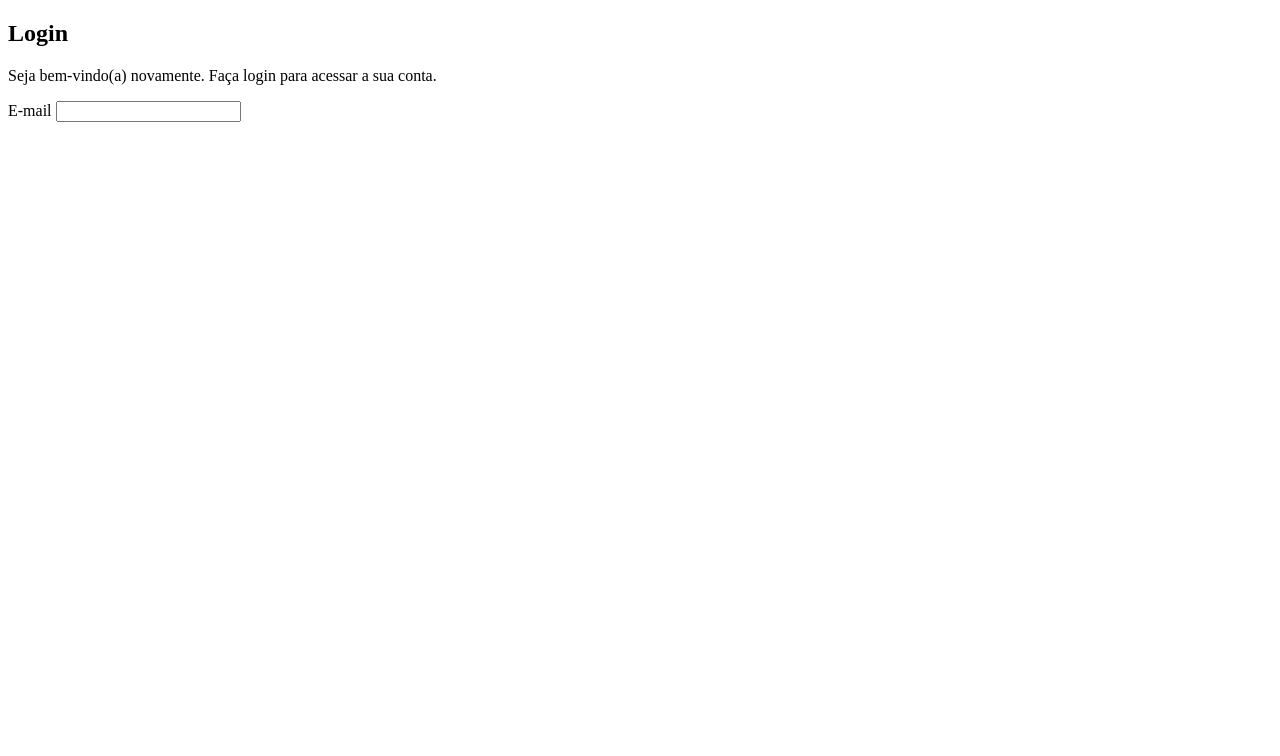
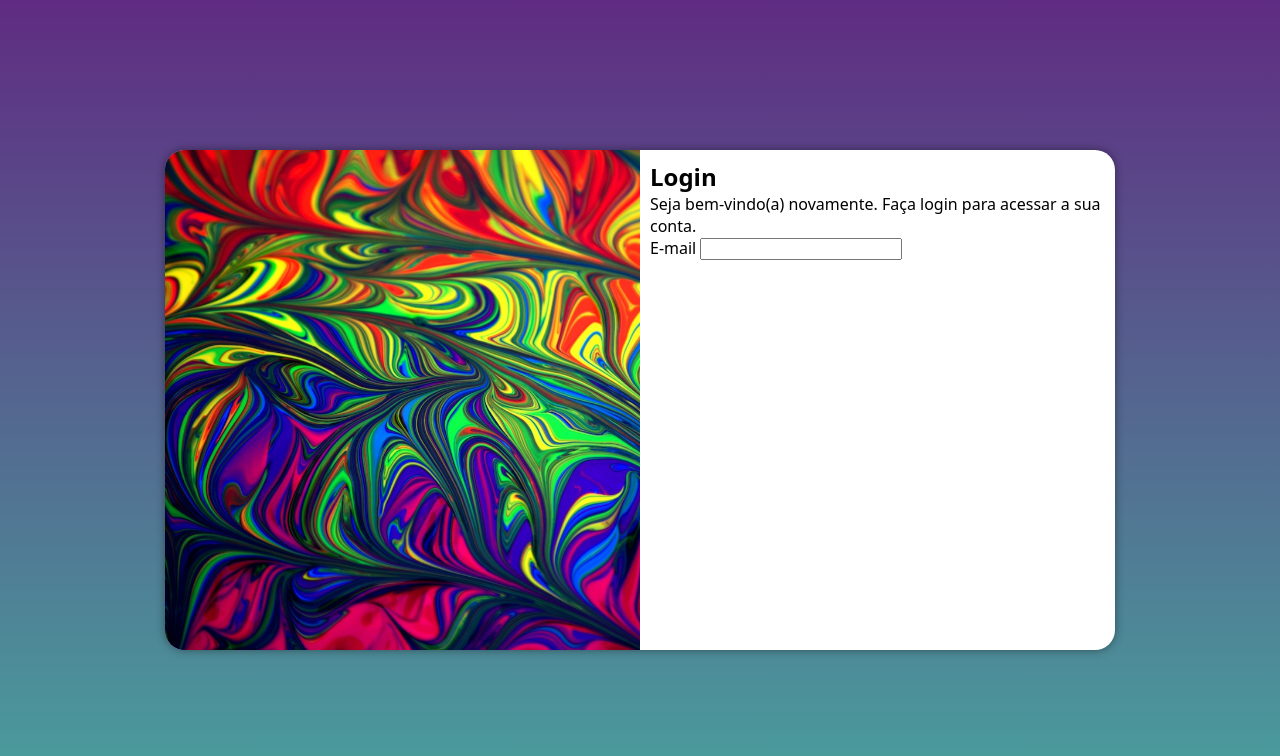
Before and after one commit to Matheussmendess/projeto-login, a plain HTML site: page index.html in a window 1280 px wide. Drawn offline with Linux system fonts and the light colour scheme.

Commit message:
media query

```diff
--- /dev/null
+++ b/estilos/media-query.css
@@ -0,0 +1,45 @@
+@charset "UTF-8";
+
+@media screen and (min-width:768px) and (max-width:992px) {
+
+    body{
+        background-image: linear-gradient(to top, #49a09d, #5f2c82);
+    }
+
+    section#login {
+        width: 80vw;
+    }
+
+    section#login > div#imagem {
+        float: left;
+        width: 30%;
+        height: 100%;
+    }
+
+    section#login > div#formulario {
+        float: right;
+        width: 70%;
+    }
+}
+
+@media screen and (min-width:992px) {
+
+    body{
+        background-image: linear-gradient(to top, #49a09d, #5f2c82);
+    }
+
+    section#login {
+        width: 950px;
+    }
+
+    section#login > div#imagem {
+        float: left;
+        width: 50%;
+        height: 100%;
+    }
+
+    section#login > div#formulario {
+        float: right;
+        width: 50%;
+    }
+}
--- a/estilos/style.css
+++ b/estilos/style.css
@@ -1 +1,50 @@
 @charset "UTF-8";
+
+*{
+    font-family: system-ui, -apple-system, BlinkMacSystemFont, 'Segoe UI', Roboto, Oxygen, Ubuntu, Cantarell, 'Open Sans', 'Helvetica Neue', sans-serif;
+    padding: 0px;
+    margin: 0px;
+    box-sizing: border-box;
+}
+
+body, html {
+    background-color: rgb(97, 30, 160);
+    height: 100vh;
+    width: 100vw;
+}
+
+main {
+    position: relative;
+    height: 100vh;
+    width: 100vw;
+}
+
+section#login {
+    position: absolute;
+    top: 50%;
+    left: 50%;
+    transform: translate(-50%, -50%);
+    overflow: hidden;
+
+    background-color: white;
+    width: 250px;
+    height: 500px;
+    border-radius: 20px;
+    box-shadow: 0px 0px 10px rgba(0, 0, 0, 0.418);
+
+    transition: width .3s, height .3s;
+    transition-timing-function: ease;
+}
+
+section#login > div#imagem {
+    display: block;
+    background:  rgb(97, 30, 160) url(../imagens/celular.jpg) no-repeat;
+    background-size: cover;
+    background-position: left bottom;
+    height: 200px;
+}
+
+section#login > div#formulario {
+    display: block;
+    padding: 10px;
+}
--- a/index.html
+++ b/index.html
@@ -5,10 +5,11 @@
     <meta name="viewport" content="width=device-width, initial-scale=1.0">
     <title>Tela de Login</title>
     <link rel="stylesheet" href="estilos/style.css">
+    <link rel="stylesheet" href="estilos/media-query.css">
 </head>
 <body>
     <main>
-        <section id="Login">
+        <section id="login">
             <div id="imagem">
 
             </div>
```
